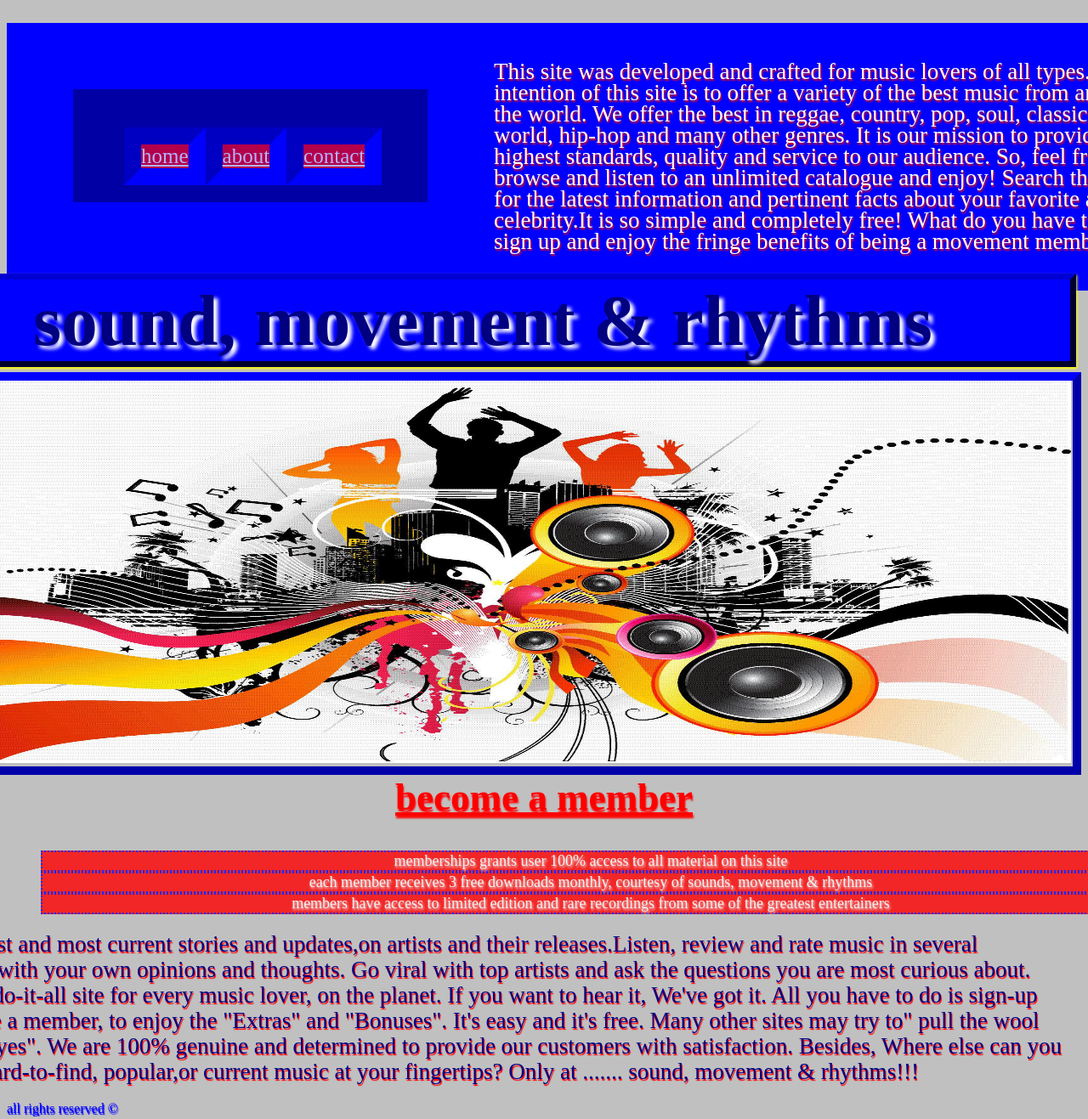
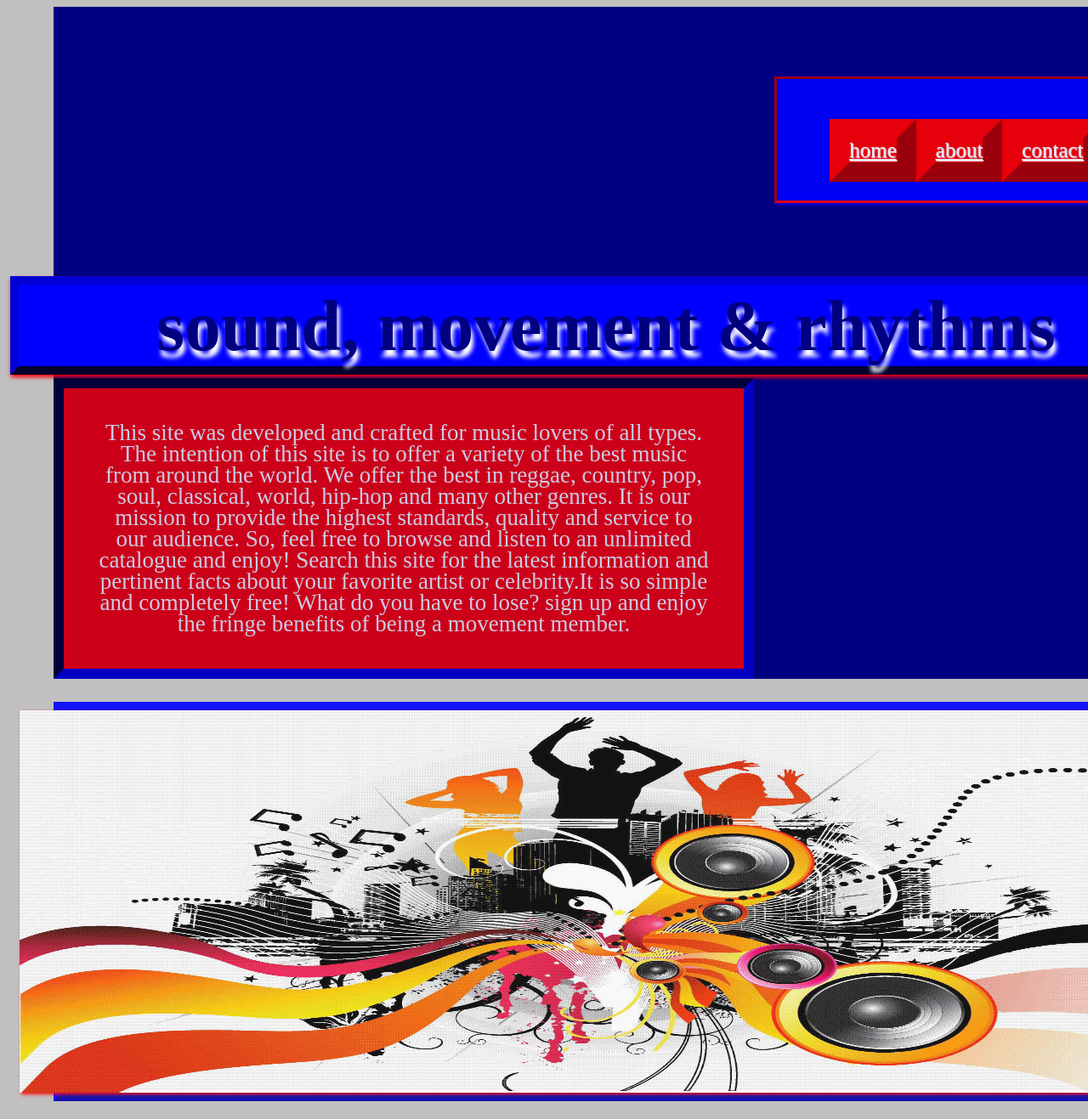
Before and after one commit to augustus40/ASJ, a plain HTML site: page indexxx.html in a window 1280 px wide. Shown: the top 1317 px of the page at 85% size. Drawn offline with Linux system fonts and the light colour scheme; a web font is replaced by a local one.

```diff
--- a/css/main.css
+++ b/css/main.css
@@ -1,15 +1,18 @@
 
 
 nav{
-   float: left;
+   float: right;
    font-size: 25px;
-   width: 377px;
-   margin: 78px;
+   width: 375px;
+   margin: 82px;
    opacity: 0.9;
-   padding: 20px;
-   background: navy;
-   opacity: 0.7;
+   padding: 22px;
+   background: blue;
 
+   text-shadow: 1px 1px 1px white;
+   border-style:inset;
+   border-color: red;
+   box-shadow:1px 2px 3px blue;
 
 }
 
@@ -17,12 +20,19 @@
   color: white;
   text-shadow: 1px 2px 2px red;
   font-size: 27px;
-  width: 1320px;
+  width: 720px;
   line-height: 25px;
   font-family: charlemagne std;
-  padding: 45px;
+  padding: 40px;
   font-family: clicker script;
-  background: blue;
+  background: red;
+  border-style: inset;
+  border-width: 12px;
+  border-color: navy;
+  text-align: center;
+  opacity: 0.8;
+
+
 
 
 }
@@ -30,34 +40,35 @@
 
 h1{
    border-style: outset;
-   border-color: navy ;
-   border-width: 7px;
+   border-color: navy;
+   border-width: 10px;
    background: blue;
    line-height: 56px;
-   margin: 6px;
-   text-shadow: 5px 4px 4px white;
+   margin: 4px;
+   text-shadow: 3px 8px 5px white;
    text-align: center;
    font-size: 85px;
-   float: right;
+   float: left;
    font-family: desdemona;
    width: 1342px;
    color: navy;
    padding: 20px;
-   box-shadow: 1px 2px 3px yellow;
+   box-shadow: 1px 3px 5px red;
 
 }
 
 article{
         color: navy;
-        text-shadow: 1px 2px 1px red;
+        text-shadow: 3px 2px 3px white;
         font-size: 27px;
         line-height: 30px;
         font-family: charlemagne std;
-        width: 1380px;
+        width: 1230px;
         font-family: clicker script;
         padding: 20px;
         text-align: center;
         float: right;
+
 
 }
 
@@ -67,16 +78,24 @@
    text-decoration: underline;
    color: red;
    font-family: desdemona;
-   text-shadow: 1px 3px 2px red
+   text-shadow: 1px 3px 2px white;
+   float:left;
+   width: 1290px;
+   background: blue;
+   border-style: outset;
+
+
 }
 
 ul li{
       float: left;
-      border-width: 20px;
-      border-color: blue;
+      border-width: 23px;
+      border-color: red;
       list-style-type: none;
-      border-style: inset;
+      border-style: outset;
       background: red;
+
+
 
 
 }
@@ -84,15 +103,14 @@
 ol li{
      text-align: center;
      text-shadow: 1px 2px 3px white;
-     font-size: 18px;
+     font-size: 1em/'18px'/;
      color: white;
-     width: 1290px;
+     width: 1220px;
      float: left;
      background: red;
      border-style: dotted;
      border-color: blue;
      border-width: 2px;
-     opacity: 0.8;
      list-style-type: none;
 
 
@@ -102,16 +120,19 @@
        border-style: outset;
        border-color: blue;
        border-width: 10px;
-       width: 1387px;
-       float: right;
+       width: 1325px;
+       float: left;
+       opacity: 0.9
 
 
 
 }
 
 img{
-    width: 1385px;
+    width: 1375px;
     height: 450px;
+    float: right;
+    box-shadow: 2px 2px 4px red
 
 }
 
@@ -146,8 +167,29 @@
 
 body{
      background: silver ;
+     width: 1410px;
+     font: 16px;
+
 }
 
 .ad{
     text-align: left;
 }
+
+
+#wrapper{
+        width: 1300px;
+        margin: 0 auto;
+        background: navy;
+}
+
+.intro{
+       font-weight: normal;
+       overflow: hidden;
+
+}
+
+.ad{
+    font-weight: normal;
+     overflow: hidden;
+     text-shadow: 1px 2px 3px;
```
Also changed, not shown: css/main.css.txt.
